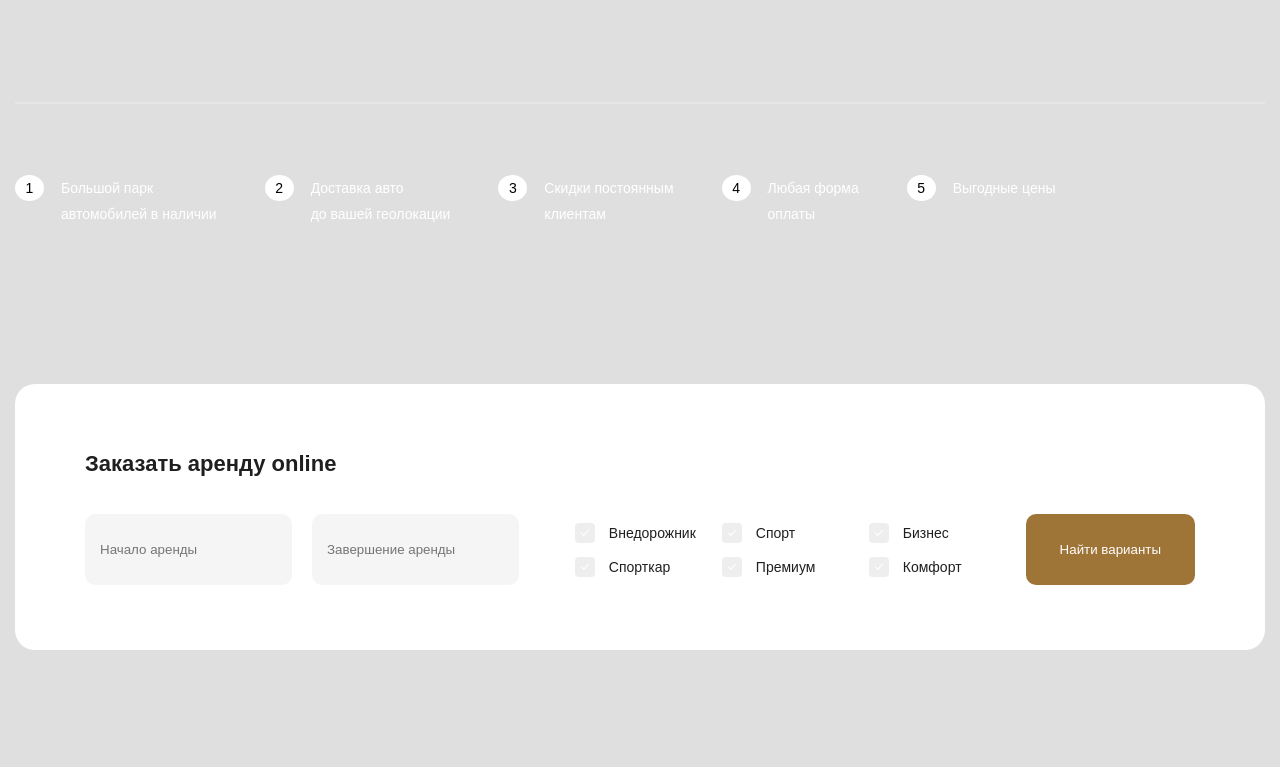
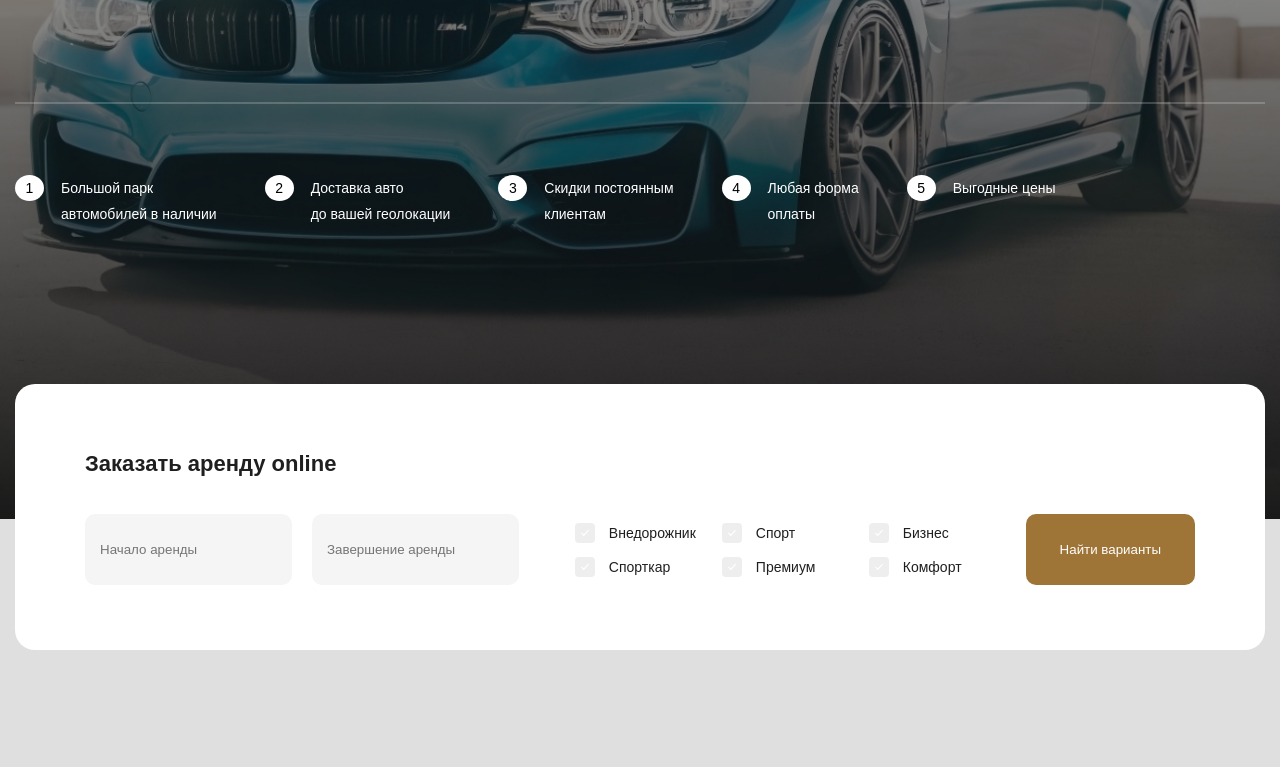
Before and after one commit to yevhen-lysenko/Diz-Rental, a plain HTML site: page index.html in a window 1280 px wide. Shown: the part 565-1332 px from the top of the page. Drawn offline with nearby package versions, Linux system fonts and the light colour scheme; files whose address does not match are found by name.

Commit message:
Update style.css

```diff
--- a/style/style.css
+++ b/style/style.css
@@ -456,7 +456,7 @@ h1, h2, h3, h4, h5, h6 {
   }
 }
 .header__content .container__main {
-  background: url("img/bg/bg-BMW.jpeg") 100% 100%;
+  background: url("/img/bg/bg-BMW.jpeg") 100% 100%;
   background-position: center center;
   background-repeat: no-repeat;
   background-size: cover;
```
